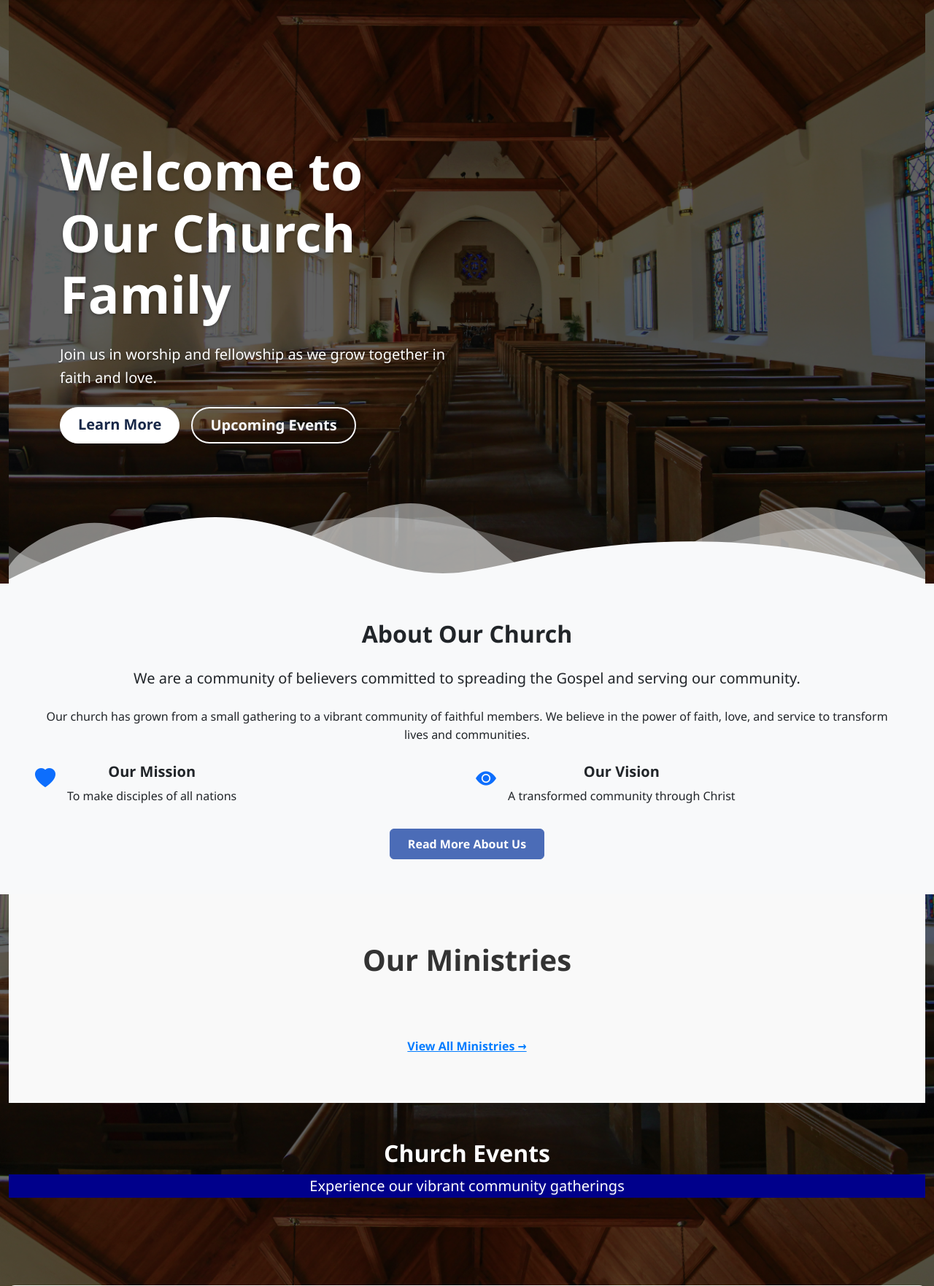
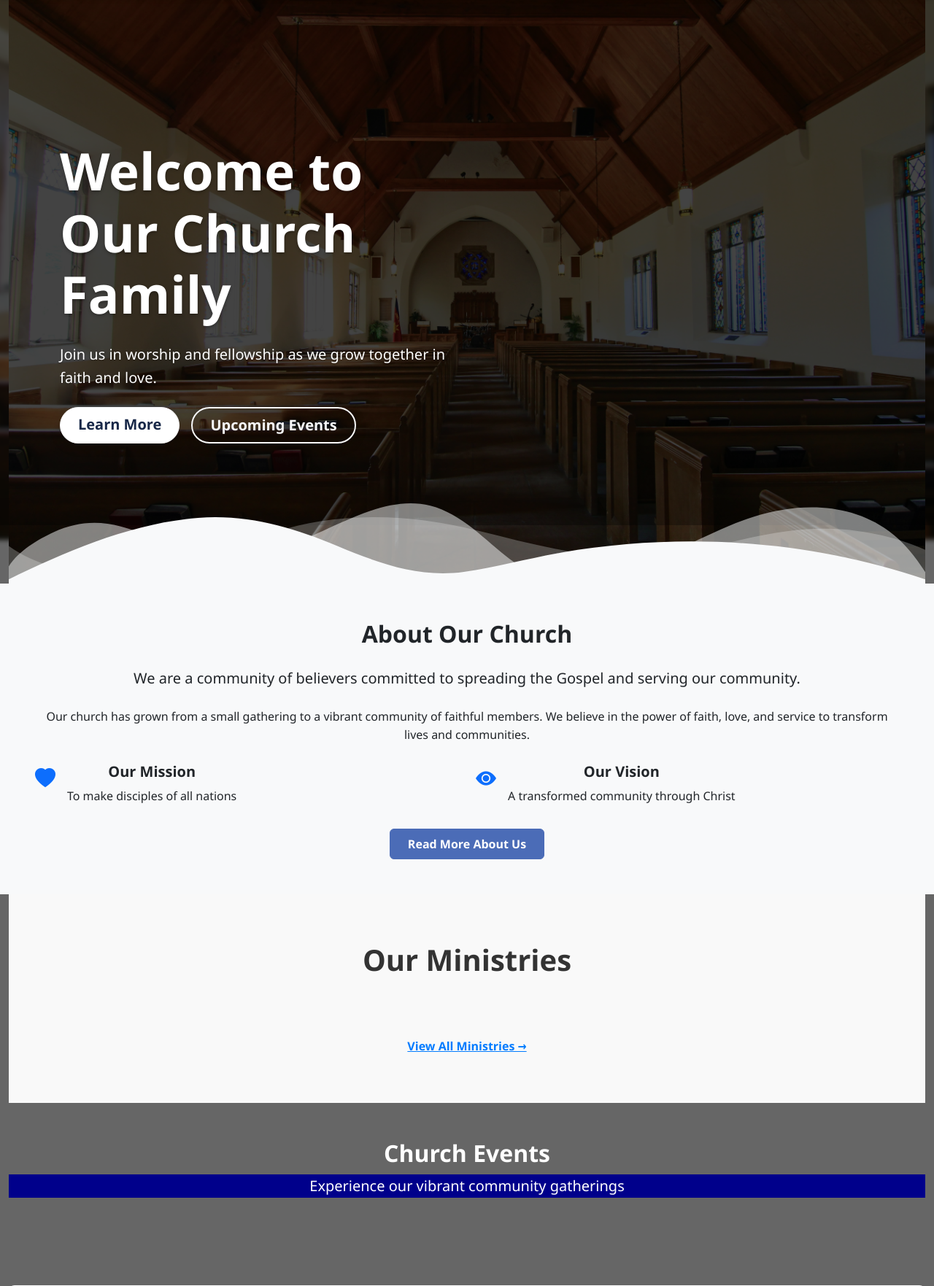
Before and after one commit to kiptoo-097/ChMS, a Django app: page / in a window 1280 px wide. Shown: the part 80-1843 px from the top of the page at 73% size. Run offline with Django 5.2, Linux system fonts and the light colour scheme; data that the repository does not hold is empty.

Commit message:
Added blur to body bg image

```diff
--- a/church/static/css/background.css
+++ b/church/static/css/background.css
@@ -1,10 +1,34 @@
 body {
   margin: 0;
   padding: 0;
-  background-image: url('../images/church.jpg');
+  color: #fff;
+  position: relative;
+  font-family: 'Segoe UI', Tahoma, Geneva, Verdana, sans-serif;
+  line-height: 1.6;
+  overflow-x: hidden;
+}
+
+/* Blur background using a pseudo-element */
+body::before {
+  content: "";
+  position: fixed;
+  top: 0;
+  left: 0;
+  height: 100vh;
+  width: 100vw;
+  background: url('../images/church.jpg') no-repeat center center fixed;
   background-size: cover;
-  background-repeat: no-repeat;
-  background-attachment: fixed;
-  background-position: center;
-  color: #fff;
+  filter: blur(3px); /* You can adjust the blur level */
+  z-index: -1;
+  transform: scale(1.05); /* Prevent edge cropping from blur */
 }
+body::after {
+  content: "";
+  position: fixed;
+  top: 0;
+  left: 0;
+  height: 100vh;
+  width: 100vw;
+  background-color: rgba(0, 0, 0, 0.3); /* optional */
+  z-index: -1;
+}
```
